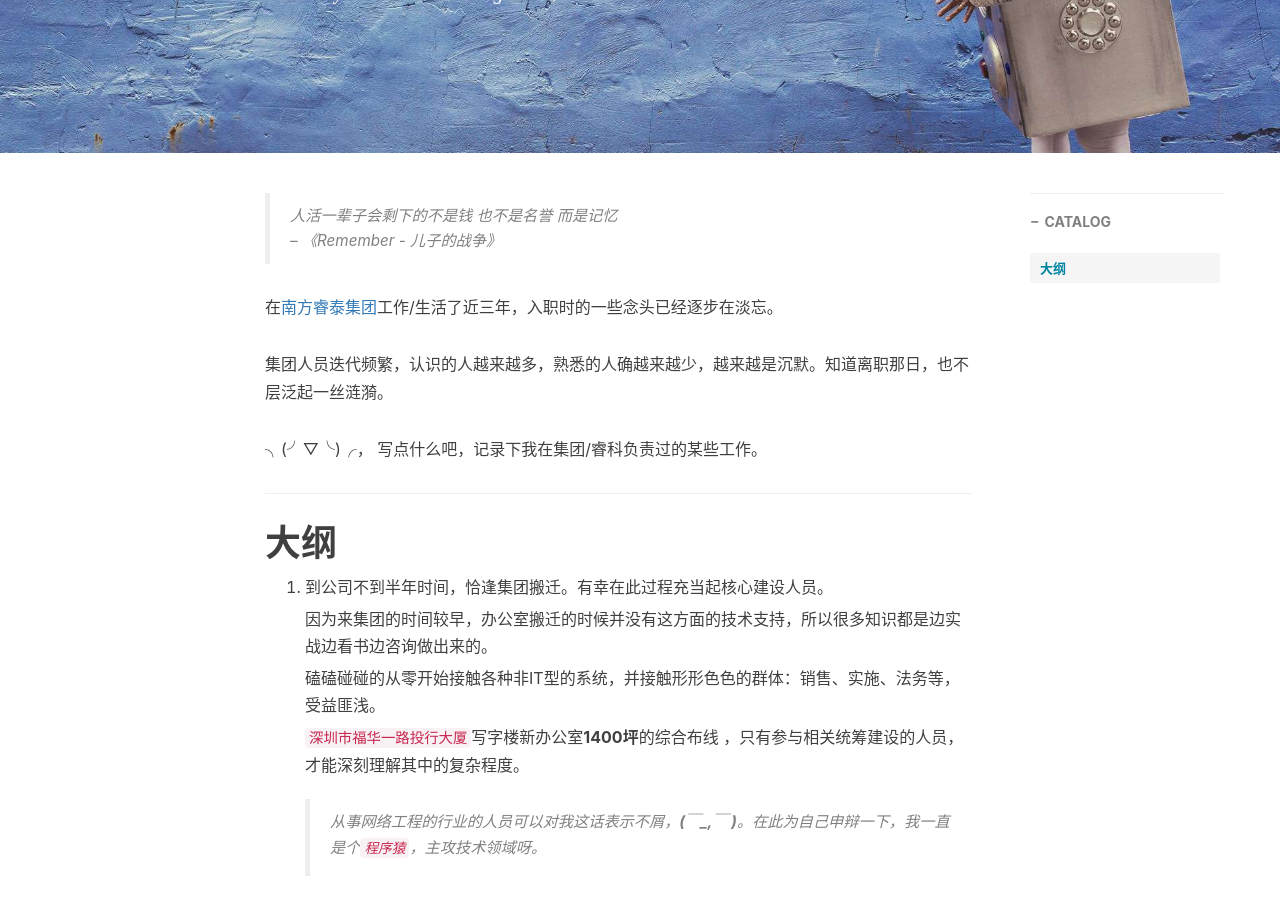
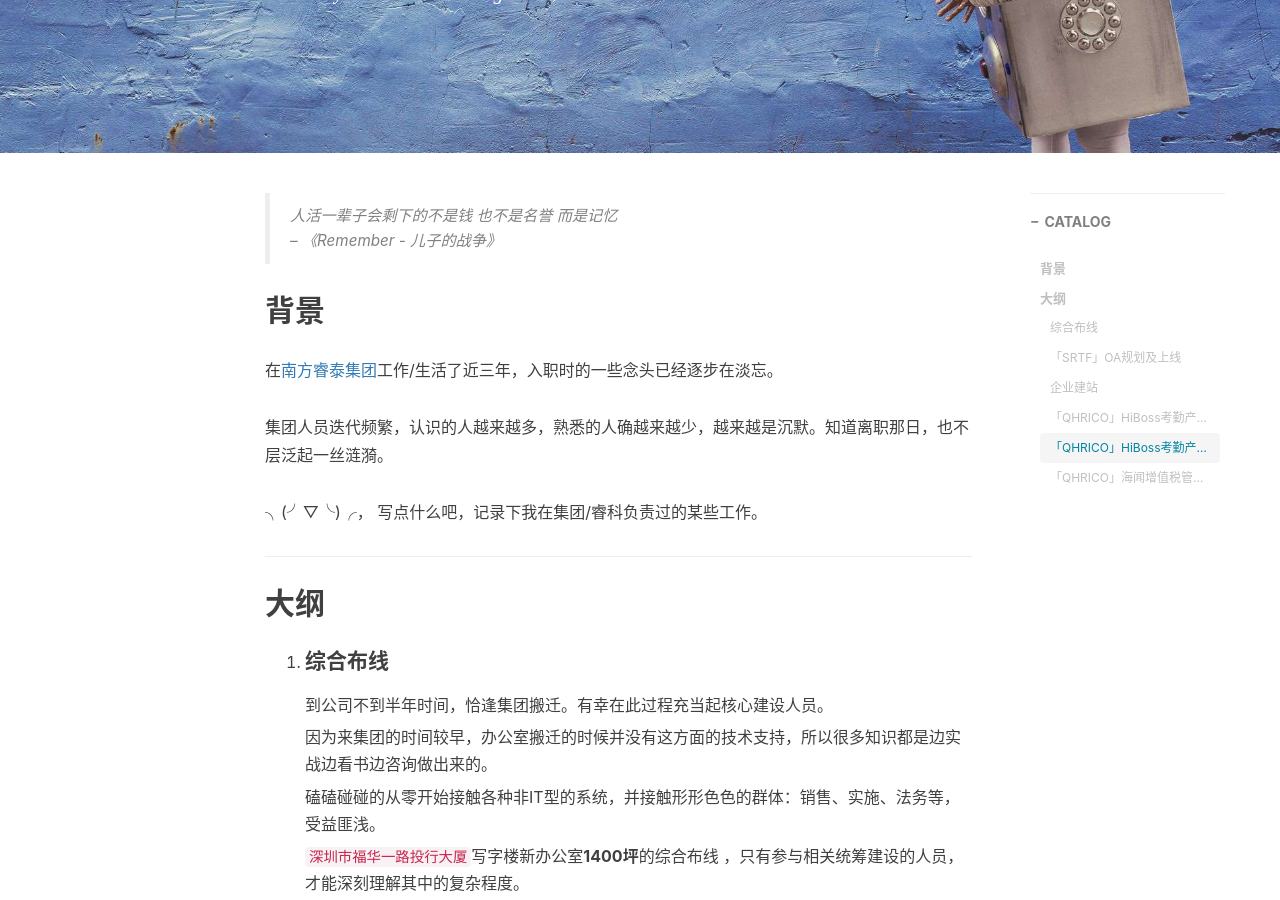
Before and after one commit to LambertW/lambertw.github.io, a Jekyll site: the page built from _posts/2016-08-22-hello-srtf.markdown, in a window 1280 px wide and 900 px high, scrolled down 370 px. Built offline with Jekyll 4.4.1, drawn with Linux system fonts in a browser that asks for light colours; nearby versions of some CDN libraries; comment, search, counter and statistics services are not loaded.

Commit message:
调整博客结构，统一使用两级缩进菜单，## or ####

```diff
--- a/_posts/2016-08-21-hello-blog.markdown
+++ b/_posts/2016-08-21-hello-blog.markdown
@@ -17,7 +17,7 @@ tags:
 
 > “一拖再拖，终究还是开始了属于自己的博客”
 
-# 念头
+## 念头
 
 有写博文的想法已久，除了整理某些技术心得，也想记下在某些特定时段所产生的想法。随着工作中接触到太多的人，太多的事，太多的记忆随着时间而淡忘， 却迟迟没有动笔。
 
@@ -29,7 +29,7 @@ tags:
 
 
 
-# 动力 or 助力？
+## 动力 or 助力？
 
 直到7月29号，买下了属于我的博客域名`lambertwu.com`，终于有了些许动力。
 
--- a/_posts/2016-08-22-hello-srtf.markdown
+++ b/_posts/2016-08-22-hello-srtf.markdown
@@ -15,6 +15,8 @@ tags:
 >
 > -- 《Remember - 儿子的战争》
 
+## 背景
+
 在[南方睿泰集团](http://www.srtf.com)工作/生活了近三年，入职时的一些念头已经逐步在淡忘。
 
 集团人员迭代频繁，认识的人越来越多，熟悉的人确越来越少，越来越是沉默。知道离职那日，也不层泛起一丝涟漪。
@@ -23,9 +25,11 @@ tags:
 
 ---
 
-# 大纲
+## 大纲
 
-1. 到公司不到半年时间，恰逢集团搬迁。有幸在此过程充当起核心建设人员。
+1. #### 综合布线
+
+   到公司不到半年时间，恰逢集团搬迁。有幸在此过程充当起核心建设人员。
 
    因为来集团的时间较早，办公室搬迁的时候并没有这方面的技术支持，所以很多知识都是边实战边看书边咨询做出来的。
 
@@ -49,15 +53,15 @@ tags:
    >
    > 综合布线系统是智能化办公室建设数字化信息系统基础设施,是将所有语音、数据等系统进行统一的规划设计的结构化布线系统，为办公提供信息化、智能化的物质介质，支持将来语音、数据、图文、多媒体等综合应用。
 
-2. 「SRTF」OA规划及上线
+2. #### 「SRTF」OA规划及上线
 
-3. 企业建站
+3. #### 企业建站
 
-4. 「QHRICO」HiBoss考勤产品系统设计研发
+4. #### 「QHRICO」HiBoss考勤产品系统设计研发
 
-5. 「QHRICO」HiBoss考勤产品建站
+5. #### 「QHRICO」HiBoss考勤产品建站
 
-6. 「QHRICO」海闻增值税管理系统技术支持(需求调研/系统优化及ETL)
+6. #### 「QHRICO」海闻增值税管理系统技术支持(需求调研/系统优化及ETL)
 
 
 ---
--- a/_posts/2016-08-22-srtf-pbx.markdown
+++ b/_posts/2016-08-22-srtf-pbx.markdown
@@ -16,11 +16,13 @@ tags:
 
 返回主目录：[「SRTF」回忆录](/2016/08/22/hello-srtf/)
 
-# 背景
+## 背景
 
 在办公室搬迁时，原有的相关设备无法满足新业务的需求，为此我们重新规划了集团的电话系统。
 
-在原来的拖24分机的松下交换机基础上，新系统需增加以下功能：
+在原来的拖24分机的松下交换机基础上，新系统需增加以下功能。
+
+#### 具体需求
 
 - 支持电信/联通DID(Direct Inward Dialing)业务
 - 电脑话务员
@@ -31,9 +33,11 @@ tags:
 
 ---
 
-# 选择
+## 选择
 
-1. 程控交换机，我们是在`松下`同`国威`两大品牌中进行选择的。
+1. #### 程控交换机
+
+   我们是在`松下`同`国威`两大品牌中进行选择的。
 
    `国威`在性价比方面，有相当高的优势。其同样配置，价格差为1.6。
 
@@ -41,7 +45,9 @@ tags:
 
    在性价比与稳定性中，我们最终选择了稳定性——`松下KX-TDA`系列。
 
-2. 电话业务，考量点主要为2点：
+2. #### 电话业务
+
+   考量点主要为2点：
 
    - 数字中继 or 模拟中继？
 
@@ -56,7 +62,7 @@ tags:
 
 ---
 
-# 实施
+## 实施
 
 实施选择了深圳某个做松下业务的公司，并做如下方案（图为网络资源）：
 
```
Also changed, not shown: other parts of _posts/2016-08-21-hello-blog.markdown (+1 -1 lines), _posts/2016-08-22-srtf-security-monitoring.markdown (+11 -7 lines).
